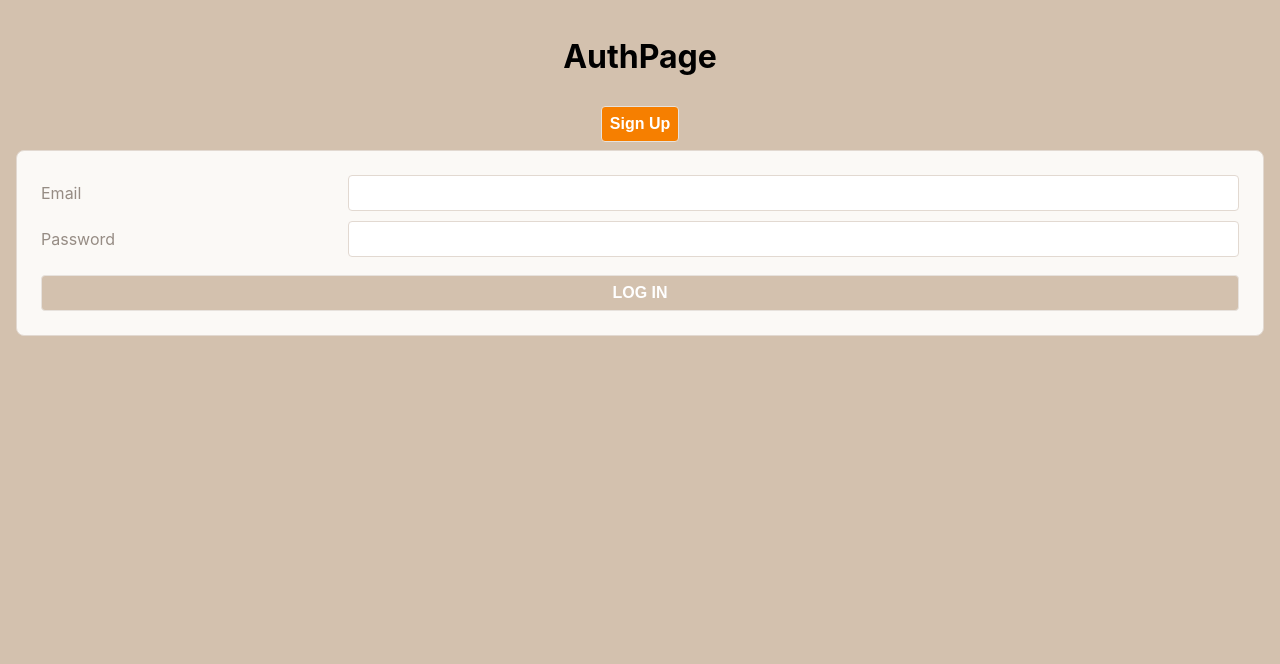
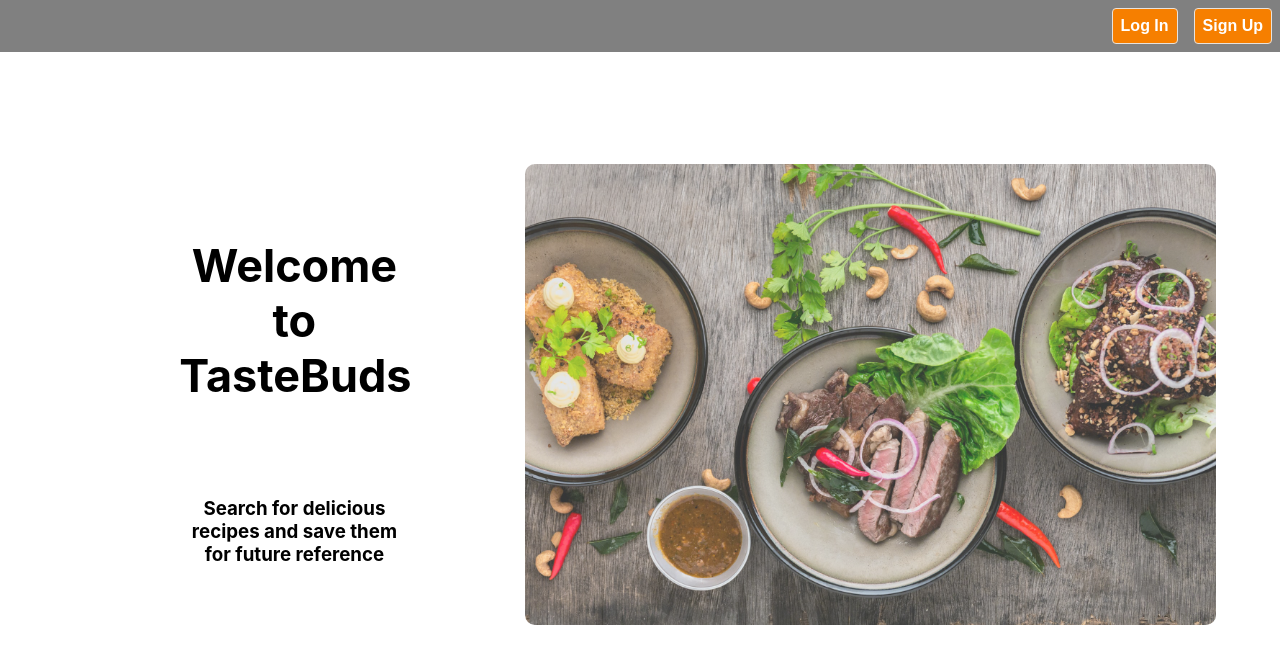
Before and after one commit to cpak125/taste-buds, a React (Create React App) app: page / in a window 1280 px wide. Shown: the top 664 px of the page. Built offline with nearby package versions, Linux system fonts and the light colour scheme.

Commit message:
Implement HomePage

```diff
--- a/package.json
+++ b/package.json
@@ -1,5 +1,5 @@
 {
-  "name": "mern-infrastructure",
+  "name": "taste-buds",
   "version": "0.1.0",
   "private": true,
   "dependencies": {
--- a/public/index.html
+++ b/public/index.html
@@ -24,7 +24,7 @@
       work correctly both with client-side routing and a non-root public URL.
       Learn how to configure a non-root public URL by running `npm run build`.
     -->
-    <title>SEI CAFE</title>
+    <title>TasteBuds</title>
   </head>
   <body>
     <noscript>You need to enable JavaScript to run this app.</noscript>
--- a/src/components/LoginForm/LoginForm.jsx
+++ b/src/components/LoginForm/LoginForm.jsx
@@ -1,5 +1,6 @@
 import { useState } from 'react';
 import * as usersService from '../../utilities/users-service';
+import NavBar from '../NavBar/NavBar';
 
 export default function LoginForm({ setUser }) {
   const [credentials, setCredentials] = useState({
@@ -29,6 +30,7 @@ export default function LoginForm({ setUser }) {
 
   return (
     <div>
+      <NavBar />
       <div className="form-container">
         <form autoComplete="off" onSubmit={handleSubmit}>
           <label>Email</label>
--- /dev/null
+++ b/src/components/NavBar/NavBar.css
@@ -0,0 +1,22 @@
+.NavBar {
+  width: 100vw;
+  display: flex;
+  background-color: gray;
+  justify-content: space-between;
+  align-items: center;
+  padding: 5px 20px 5px 30px;
+  margin-bottom: 3rem;
+  top: 0;
+  padding: 0;
+}
+
+.NavBar > #links {
+  display: flex;
+  flex-direction: row;
+  justify-content: flex-end;
+}
+
+button > .link {
+  text-decoration: none;
+  color: white;
+}
--- a/src/components/NavBar/NavBar.jsx
+++ b/src/components/NavBar/NavBar.jsx
@@ -1,5 +1,7 @@
 import { Link } from 'react-router-dom';
+import AuthPage from '../../pages/AuthPage/AuthPage';
 import * as userService from '../../utilities/users-service';
+import './NavBar.css';
 
 export default function NavBar({ user, setUser }) {
   function handleLogOut() {
@@ -8,14 +10,28 @@ export default function NavBar({ user, setUser }) {
   }
 
   return (
-    <nav>
-      <Link to="/orders">Order History</Link>
-      &nbsp; | &nbsp;
-      <Link to="/orders/new">New Order</Link>
-      &nbsp;|&nbsp;
-      <span>Welcome, {user.name}</span>
-      &nbsp;|&nbsp;
-      <Link to="" onClick={handleLogOut}>Log Out</Link>
+    <nav className='NavBar'>
+      <div id='app-logo'></div>
+      {user ?
+        <div id='links'>
+          <Link to="/recipes/search">Search Recipes</Link>
+          & nbsp; | &nbsp;
+          <Link to="/recipes/saved">My Recipes</Link>
+          &nbsp;|&nbsp;
+          <span>Welcome, {user.name}</span>
+          &nbsp;|&nbsp;
+          <Link to="" onClick={handleLogOut}>Log Out</Link>
+        </div>
+        :
+        <div id='links'>
+          <button>
+            <Link to="/login" className='link'>Log In</Link>
+          </button>
+          <button>
+            <Link to="/signup" className='link'>Sign Up</Link>
+          </button>
+        </div>
+      }
     </nav>
   );
 }
--- a/src/components/SignUpForm/SignUpForm.jsx
+++ b/src/components/SignUpForm/SignUpForm.jsx
@@ -1,5 +1,6 @@
 import { Component } from 'react';
 import { signUp } from "../../utilities/users-service";
+import NavBar from '../NavBar/NavBar';
 
 export default class SignUpForm extends Component {
   state = {
@@ -43,6 +44,7 @@ export default class SignUpForm extends Component {
     const disable = this.state.password !== this.state.confirm;
     return (
       <div>
+        <NavBar />
         <div className="form-container">
           <form autoComplete="off" onSubmit={this.handleSubmit}>
             <label>Name</label>
--- a/src/index.css
+++ b/src/index.css
@@ -23,8 +23,7 @@ body {
     sans-serif;
   -webkit-font-smoothing: antialiased;
   -moz-osx-font-smoothing: grayscale;
-  background-color: var(--tan-4);
-  padding: 2vmin;
+
   height: 100vh;
 }
 
@@ -85,6 +84,8 @@ code {
   background-color: var(--tan-1);
   border: .1vmin solid var(--tan-3);
   border-radius: 1vmin;
+  width: 50%;
+  margin: auto;
 }
 
 p.error-message {
--- a/src/pages/App/App.jsx
+++ b/src/pages/App/App.jsx
@@ -6,6 +6,9 @@ import NewOrderPage from '../NewOrderPage/NewOrderPage';
 import OrderHistoryPage from '../OrderHistoryPage/OrderHistoryPage';
 import NavBar from '../../components/NavBar/NavBar';
 import { getUser } from '../../utilities/users-service';
+import HomePage from '../HomePage/HomePage';
+import LoginForm from '../../components/LoginForm/LoginForm';
+import SignUpForm from '../../components/SignUpForm/SignUpForm';
 
 export default function App() {
   const [user, setUser] = useState(getUser());
@@ -13,7 +16,7 @@ export default function App() {
     <main className="App">
       {user ?
         <>
-          <NavBar user={user} setUser={setUser} />
+          {/* <NavBar user={user} setUser={setUser} /> */}
           <Routes>
             {/* Route components in here */}
             <Route path='/orders/new' element={<NewOrderPage />} />
@@ -21,7 +24,14 @@ export default function App() {
           </Routes>
         </>
         :
-        <AuthPage setUser={setUser} />
+        <>
+          <Routes>
+            <Route path='/' element={<HomePage />} />
+            <Route path='/login' element={<LoginForm />} />
+            <Route path='/signup' element={<SignUpForm />} />
+          </Routes>
+        </>
+        // <AuthPage setUser={setUser} />
       }
     </main>
   );
--- /dev/null
+++ b/src/pages/HomePage/HomePage.css
@@ -0,0 +1,27 @@
+.HomePage {
+  display: grid;
+  grid-template-columns: 1fr 1.5fr;
+  grid-template-rows: 1fr;
+  padding: 4rem;
+  height: 100%;
+  justify-items: center;
+  align-items: center;
+}
+
+#about {
+  width: 50%;
+  height: 100%;
+  display: flex;
+  flex-direction: column;
+  justify-content: space-evenly;
+}
+
+#about > h1 {
+  font-size: 45px;
+}
+
+#splash > img {
+  width: 100%;
+  border-radius: 10px;
+  opacity: 0.8;
+}
--- /dev/null
+++ b/src/pages/HomePage/HomePage.jsx
@@ -0,0 +1,20 @@
+import NavBar from "../../components/NavBar/NavBar";
+import './HomePage.css';
+import splash from '../../img/splash.jpg';
+
+export default function HomePage() {
+  return (
+    <>
+      <NavBar />
+      <main className="HomePage">
+        <div id="about">
+          <h1>Welcome to TasteBuds</h1>
+          <h3>Search for delicious recipes and save them for future reference</h3>
+        </div>
+        <div id="splash">
+          <img src={splash} />
+        </div>
+      </main>
+    </>
+  );
+}
```
Also changed, not shown: src/img/splash.jpg (added).
